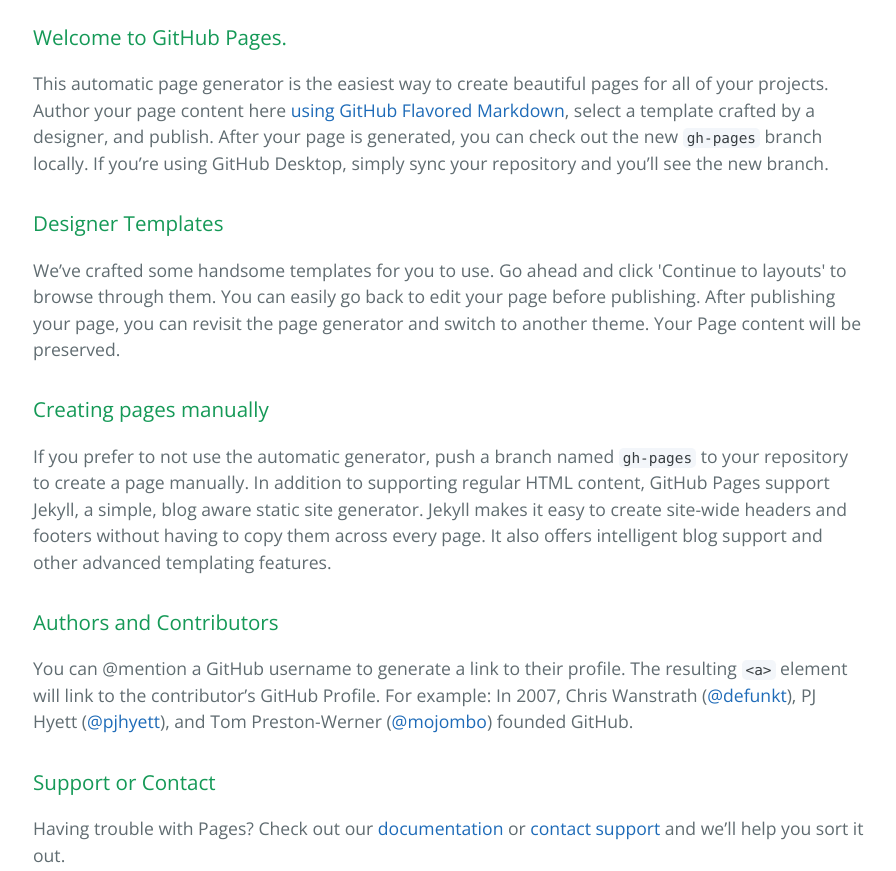
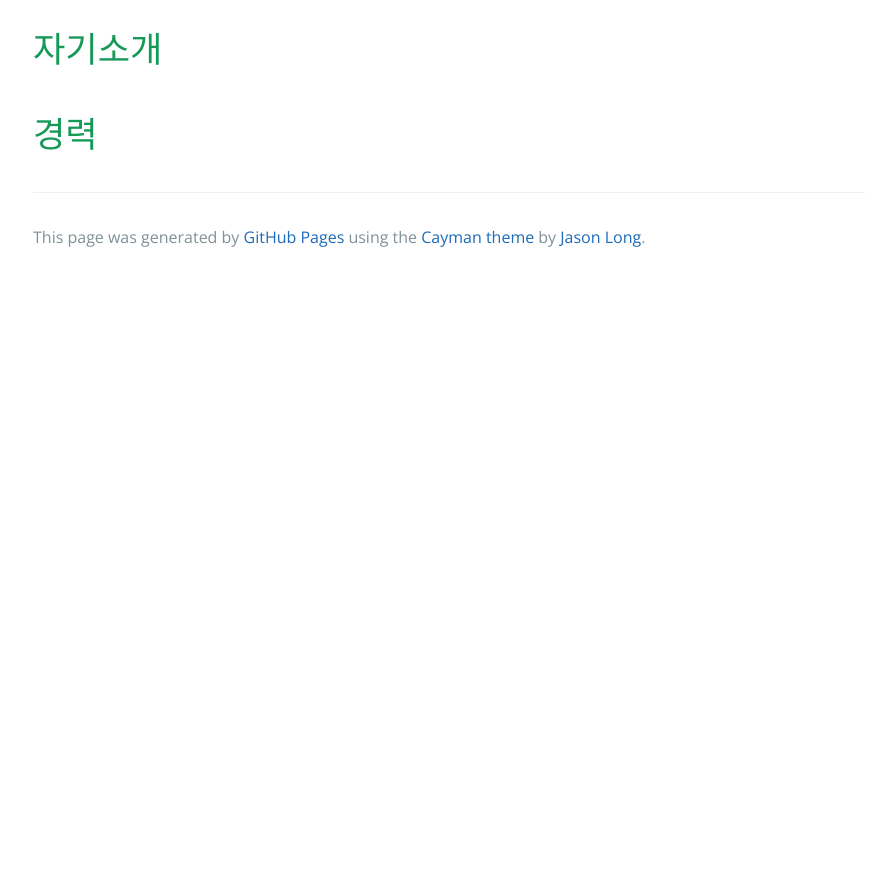
Before and after one commit to zyx92030/zyx92030.github.io, a plain HTML site: page index.html in a window 1280 px wide. Shown: the part 280-1151 px from the top of the page, without its empty margins (191-1087 px from the left). After the commit the page ends 800 px from the top, so only its background shows below. Drawn offline with nearby package versions, Linux system fonts and the light colour scheme.

Commit message:
Replace master branch with page content via GitHub

```diff
--- a/index.html
+++ b/index.html
@@ -16,30 +16,11 @@
     </section>
 
     <section class="main-content">
-      <h3>
-<a id="welcome-to-github-pages" class="anchor" href="#welcome-to-github-pages" aria-hidden="true"><span aria-hidden="true" class="octicon octicon-link"></span></a>Welcome to GitHub Pages.</h3>
+      <h1>
+<a id="자기소개" class="anchor" href="#%EC%9E%90%EA%B8%B0%EC%86%8C%EA%B0%9C" aria-hidden="true"><span aria-hidden="true" class="octicon octicon-link"></span></a>자기소개</h1>
 
-<p>This automatic page generator is the easiest way to create beautiful pages for all of your projects. Author your page content here <a href="https://guides.github.com/features/mastering-markdown/">using GitHub Flavored Markdown</a>, select a template crafted by a designer, and publish. After your page is generated, you can check out the new <code>gh-pages</code> branch locally. If you’re using GitHub Desktop, simply sync your repository and you’ll see the new branch.</p>
-
-<h3>
-<a id="designer-templates" class="anchor" href="#designer-templates" aria-hidden="true"><span aria-hidden="true" class="octicon octicon-link"></span></a>Designer Templates</h3>
-
-<p>We’ve crafted some handsome templates for you to use. Go ahead and click 'Continue to layouts' to browse through them. You can easily go back to edit your page before publishing. After publishing your page, you can revisit the page generator and switch to another theme. Your Page content will be preserved.</p>
-
-<h3>
-<a id="creating-pages-manually" class="anchor" href="#creating-pages-manually" aria-hidden="true"><span aria-hidden="true" class="octicon octicon-link"></span></a>Creating pages manually</h3>
-
-<p>If you prefer to not use the automatic generator, push a branch named <code>gh-pages</code> to your repository to create a page manually. In addition to supporting regular HTML content, GitHub Pages support Jekyll, a simple, blog aware static site generator. Jekyll makes it easy to create site-wide headers and footers without having to copy them across every page. It also offers intelligent blog support and other advanced templating features.</p>
-
-<h3>
-<a id="authors-and-contributors" class="anchor" href="#authors-and-contributors" aria-hidden="true"><span aria-hidden="true" class="octicon octicon-link"></span></a>Authors and Contributors</h3>
-
-<p>You can @mention a GitHub username to generate a link to their profile. The resulting <code>&lt;a&gt;</code> element will link to the contributor’s GitHub Profile. For example: In 2007, Chris Wanstrath (<a href="https://github.com/defunkt" class="user-mention">@defunkt</a>), PJ Hyett (<a href="https://github.com/pjhyett" class="user-mention">@pjhyett</a>), and Tom Preston-Werner (<a href="https://github.com/mojombo" class="user-mention">@mojombo</a>) founded GitHub.</p>
-
-<h3>
-<a id="support-or-contact" class="anchor" href="#support-or-contact" aria-hidden="true"><span aria-hidden="true" class="octicon octicon-link"></span></a>Support or Contact</h3>
-
-<p>Having trouble with Pages? Check out our <a href="https://help.github.com/pages">documentation</a> or <a href="https://github.com/contact">contact support</a> and we’ll help you sort it out.</p>
+<h1>
+<a id="경력" class="anchor" href="#%EA%B2%BD%EB%A0%A5" aria-hidden="true"><span aria-hidden="true" class="octicon octicon-link"></span></a>경력</h1>
 
       <footer class="site-footer">
 
```
Also changed, not shown: params.json (+1 -1 lines).
